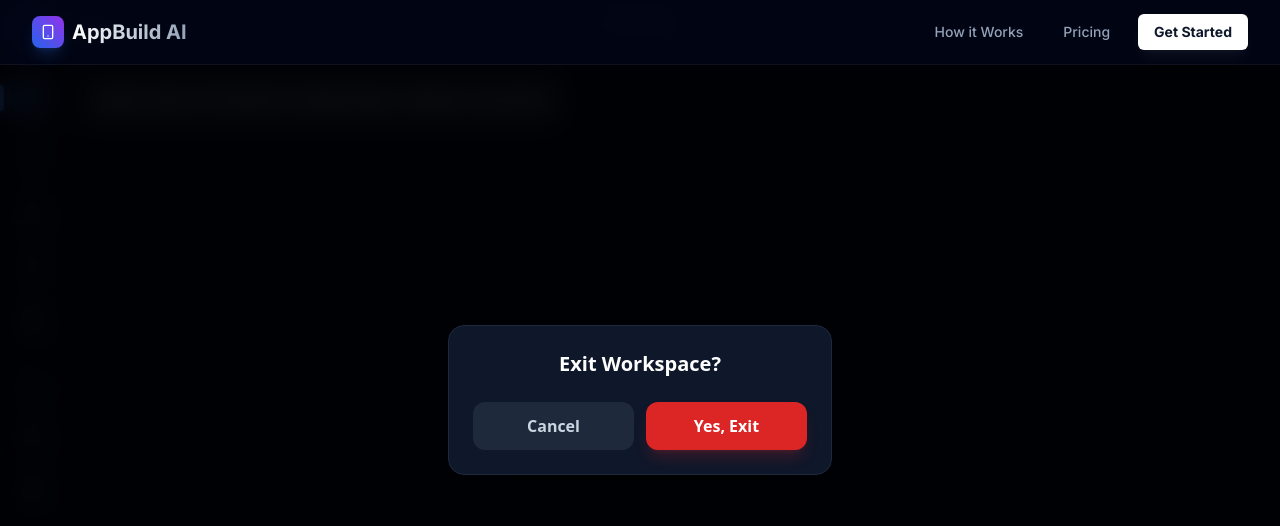
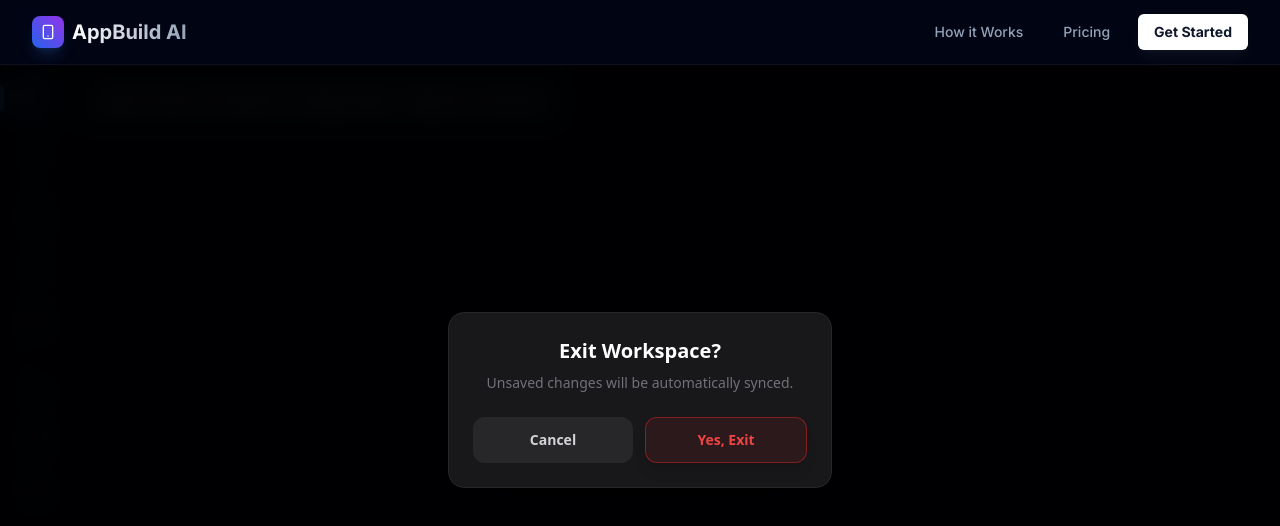
Before and after one commit to markolybrx/APK-Builder, a Next.js app: page /dashboard/1 in a window 1280 px wide. Both pictures are taken after a click on the button "EXIT". Shown: the top 526 px of the page. Built offline with nearby package versions, Linux system fonts and the light colour scheme; no server answers.

Commit message:
Update WorkspaceUI.js

```diff
--- a/app/dashboard/[projectID]/WorkspaceUI.js
+++ b/app/dashboard/[projectID]/WorkspaceUI.js
@@ -2,7 +2,7 @@
 
 import { useState, useEffect, useCallback } from "react";
 import { useRouter } from "next/navigation";
-import { User, X, Settings } from "lucide-react";
+import { User, X, Settings, LogOut } from "lucide-react";
 
 // --- 1. CORE COMPONENTS ---
 import NavigationRail from "./components/NavigationRail";
@@ -104,29 +104,23 @@ export default function WorkspaceUI({ project }) {
     if (!fileName) return;
     setProjectFiles(prev => {
       if (!prev) return [];
-      // Check if file exists to update it
       const exists = prev.find(f => f.name === fileName);
       if (exists) {
           return prev.map(file => file.name === fileName ? { ...file, content: newContent } : file);
       }
-      // If it doesn't exist, Create it (New File)
-      // We assume it goes into the java path by default unless it's XML
       const defaultPath = fileName.endsWith('.xml') ? "app/src/main/res/layout/" : "app/src/main/java/";
       return [...prev, { name: fileName, content: newContent, path: defaultPath }];
     });
     triggerHaptic();
   }, []);
 
-  // --- 9. AI AGENT HANDLERS (UPDATED) ---
+  // --- 9. AI AGENT HANDLERS ---
   const executeAICommand = async (commandType, payload) => {
     triggerHaptic();
     switch(commandType) {
-      // UNIVERSAL HANDLER: Used by ChatInterface to handle everything
       case 'UPDATE_FILE':
         updateFile(payload.name, payload.content);
         break;
-
-      // Legacy Handlers (kept for CloneVision/RepoConverter compatibility)
       case 'ADD_COMPONENT':
         if (payload.xml) updateFile("activity_main.xml", payload.xml);
         if (payload.kotlin) updateFile("MainActivity.kt", payload.kotlin);
@@ -161,12 +155,12 @@ export default function WorkspaceUI({ project }) {
 
   // --- 11. RENDER GUARDRAIL ---
   if (!projectFiles) {
-    return <div className="h-screen w-screen bg-[#020617] text-blue-500 flex items-center justify-center animate-pulse">Initializing Workspace...</div>;
+    return <div className="h-screen w-screen bg-black text-zinc-500 flex items-center justify-center animate-pulse font-mono text-sm">INITIALIZING NEURAL LINK...</div>;
   }
 
   return (
     <div
-      className="flex flex-col w-full bg-[#020617] text-slate-300 font-sans overflow-hidden fixed inset-0"
+      className="flex flex-col w-full bg-black text-zinc-300 font-sans overflow-hidden fixed inset-0 selection:bg-pink-500/30"
       style={{ height: 'calc(var(--vh, 1vh) * 100)' }}
     >
       {/* HEADER */}
@@ -188,7 +182,7 @@ export default function WorkspaceUI({ project }) {
             triggerHaptic={triggerHaptic}
         />
 
-        <main className="flex-1 flex flex-col min-w-0 bg-[#020617] relative overflow-hidden border-l border-slate-800">
+        <main className="flex-1 flex flex-col min-w-0 bg-black relative overflow-hidden border-l border-zinc-800">
 
           {/* VIEW ROUTER */}
           {activeView === 'chat' && (
@@ -233,8 +227,8 @@ export default function WorkspaceUI({ project }) {
         </main>
       </div>
 
-      {/* HORIZON LINE */}
-      <div className="h-[1px] w-full bg-blue-500/20 shrink-0 z-[100] shadow-[0_0_10px_rgba(59,130,246,0.1)]" />
+      {/* HORIZON LINE - The Neon Gradient Pulse */}
+      <div className="h-[1px] w-full bg-gradient-to-r from-pink-500/50 via-purple-500/50 to-blue-500/50 shrink-0 z-[100] shadow-[0_0_15px_rgba(236,72,153,0.3)]" />
 
       {/* --- OVERLAYS --- */}
       <RepoConverter isOpen={isConverterOpen} onClose={() => setIsConverterOpen(false)} onUpdateFile={updateFile} triggerHaptic={triggerHaptic} />
@@ -248,17 +242,25 @@ export default function WorkspaceUI({ project }) {
       {isProfileOpen && (
            <>
              <div className="absolute inset-0 bg-black/60 backdrop-blur-sm z-[100]" onClick={() => setIsProfileOpen(false)} />
-             <div className="absolute top-0 right-0 bottom-0 w-72 bg-[#020617] border-l border-slate-800 shadow-2xl z-[110] flex flex-col animate-in slide-in-from-right duration-300">
-                <div className="h-14 border-b border-slate-800 flex items-center justify-between px-4 shrink-0 font-bold text-white">
+             <div className="absolute top-0 right-0 bottom-0 w-72 bg-black border-l border-zinc-800 shadow-2xl z-[110] flex flex-col animate-in slide-in-from-right duration-300">
+                <div className="h-14 border-b border-zinc-800 flex items-center justify-between px-4 shrink-0 font-bold text-white bg-zinc-900/30">
                    User Profile
-                   <button onClick={() => setIsProfileOpen(false)} className="p-1 text-slate-400 hover:text-white"><X className="w-5 h-5" /></button>
+                   <button onClick={() => setIsProfileOpen(false)} className="p-1 text-zinc-400 hover:text-white transition-colors"><X className="w-5 h-5" /></button>
                 </div>
                 <div className="p-6 flex flex-col items-center">
-                    <div className="w-20 h-20 rounded-full bg-slate-900 border border-blue-500/30 flex items-center justify-center mb-4 shadow-[0_0_20px_rgba(59,130,246,0.2)]">
-                       <User className="w-8 h-8 text-blue-400" />
+                    <div className="w-20 h-20 rounded-full bg-black border border-zinc-800 flex items-center justify-center mb-4 shadow-[0_0_20px_rgba(59,130,246,0.2)] p-1 relative">
+                       <div className="absolute inset-0 bg-gradient-to-br from-pink-500 to-blue-500 rounded-full opacity-20" />
+                       <User className="w-8 h-8 text-zinc-200 relative z-10" />
                     </div>
                     <h3 className="font-bold text-white text-lg">Visionary Dev</h3>
-                    <p className="text-xs text-slate-500 font-mono mt-1">PRO TIER ACTIVE</p>
+                    <div className="mt-2 px-3 py-1 bg-gradient-to-r from-pink-500/10 to-blue-500/10 border border-pink-500/20 rounded-full">
+                       <p className="text-[10px] text-transparent bg-clip-text bg-gradient-to-r from-pink-400 to-blue-400 font-bold uppercase tracking-wide">Pro Tier Active</p>
+                    </div>
+                </div>
+                <div className="mt-auto p-6 border-t border-zinc-800">
+                    <button onClick={() => router.push('/login')} className="flex items-center gap-3 w-full p-3 rounded-xl bg-zinc-900/50 hover:bg-red-500/10 hover:text-red-400 text-zinc-400 transition-all text-sm font-medium">
+                        <LogOut className="w-4 h-4" /> Sign Out
+                    </button>
                 </div>
              </div>
            </>
@@ -266,12 +268,13 @@ export default function WorkspaceUI({ project }) {
 
       {/* EXIT DIALOG */}
       {isExitModalOpen && (
-        <div className="absolute inset-0 z-[300] bg-black/80 backdrop-blur-md flex items-center justify-center p-4">
-          <div className="bg-[#0f172a] border border-slate-800 p-6 rounded-2xl shadow-2xl max-w-sm w-full text-center animate-in zoom-in-95">
+        <div className="absolute inset-0 z-[300] bg-black/90 backdrop-blur-md flex items-center justify-center p-4">
+          <div className="bg-zinc-900 border border-zinc-800 p-6 rounded-2xl shadow-2xl max-w-sm w-full text-center animate-in zoom-in-95">
             <h3 className="text-xl font-bold text-white mb-2">Exit Workspace?</h3>
-            <div className="flex gap-3 mt-6">
-              <button onClick={() => setIsExitModalOpen(false)} className="flex-1 py-3 text-slate-300 font-bold bg-slate-800 hover:bg-slate-700 rounded-xl transition-colors">Cancel</button>
-              <button onClick={() => { triggerHaptic(); router.push('/dashboard'); }} className="flex-1 py-3 bg-red-600 hover:bg-red-500 text-white font-bold rounded-xl transition-colors shadow-lg shadow-red-600/20">Yes, Exit</button>
+            <p className="text-sm text-zinc-500 mb-6">Unsaved changes will be automatically synced.</p>
+            <div className="flex gap-3 mt-2">
+              <button onClick={() => setIsExitModalOpen(false)} className="flex-1 py-3 text-zinc-300 font-bold bg-zinc-800 hover:bg-zinc-700 rounded-xl transition-colors text-sm">Cancel</button>
+              <button onClick={() => { triggerHaptic(); router.push('/dashboard'); }} className="flex-1 py-3 bg-red-600/10 hover:bg-red-600/20 border border-red-600/50 text-red-500 font-bold rounded-xl transition-colors shadow-lg text-sm">Yes, Exit</button>
             </div>
           </div>
         </div>
```
